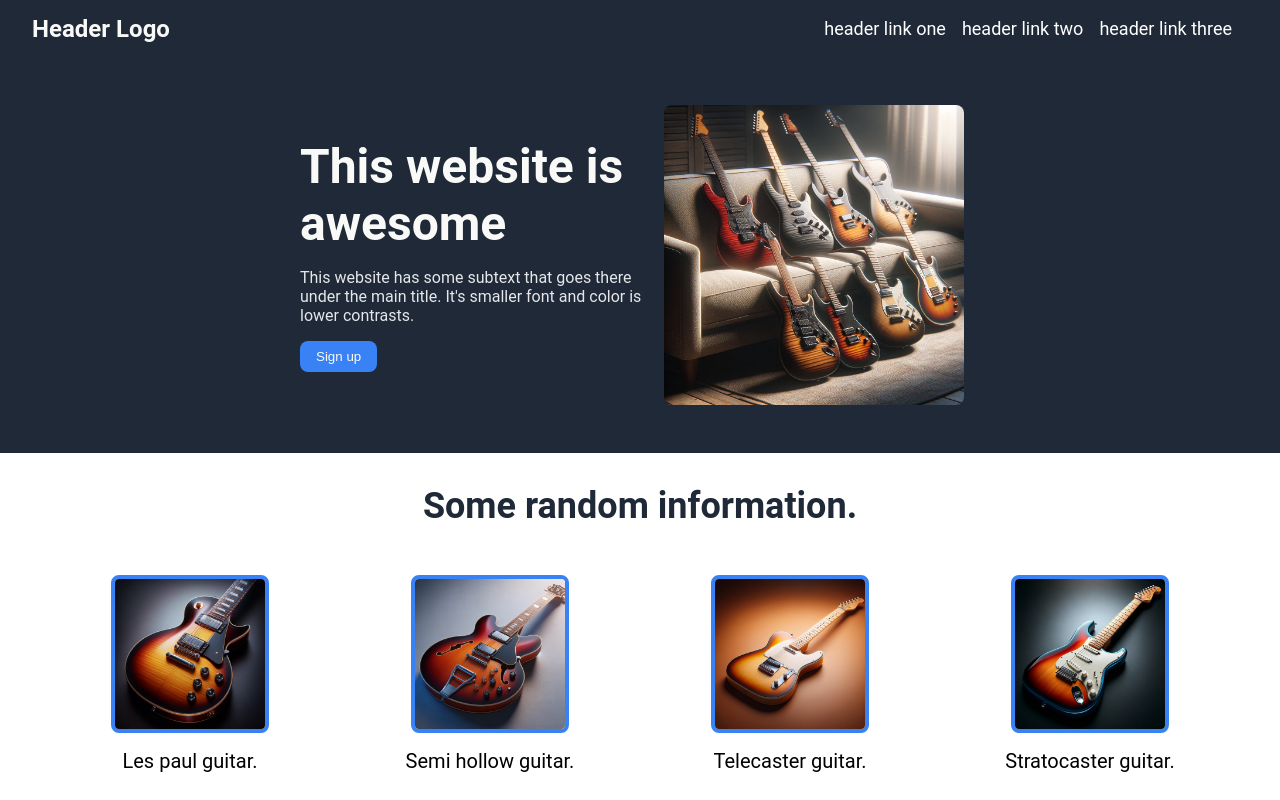
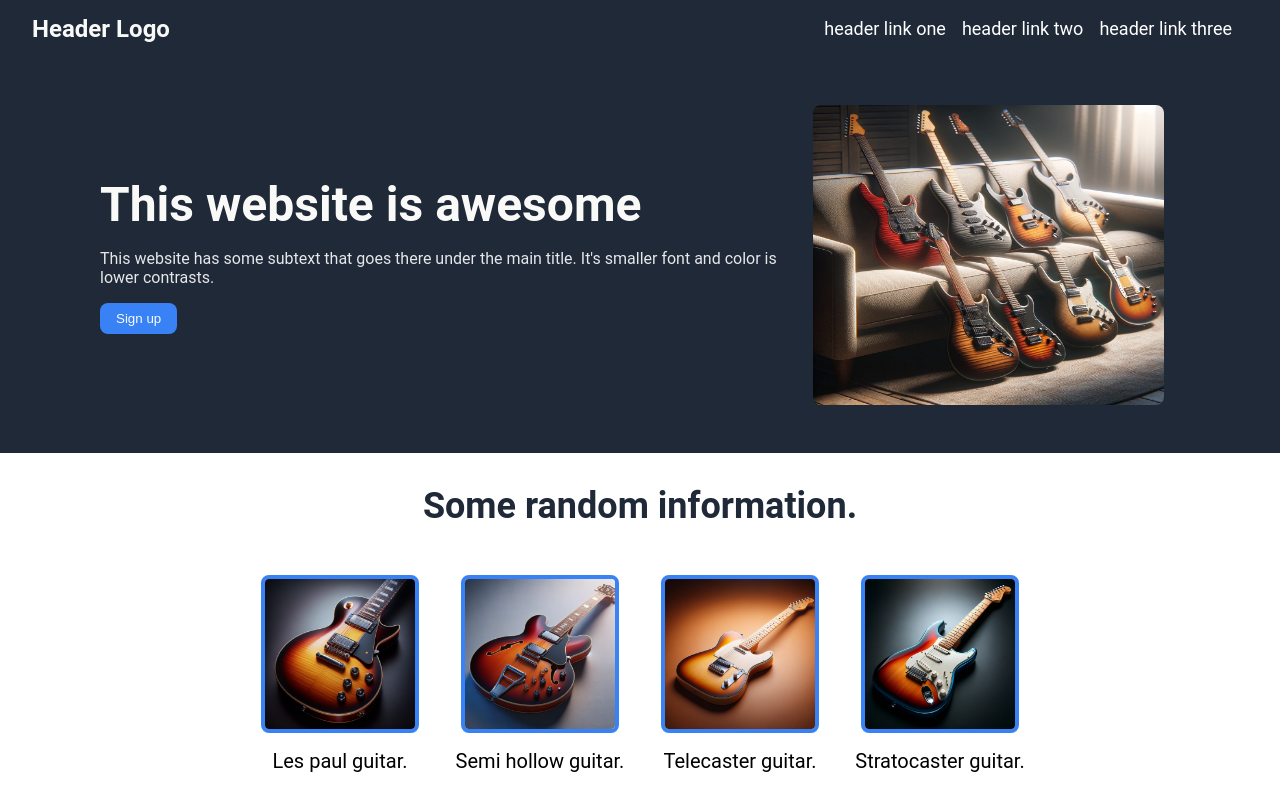
Before and after one commit to cantokung/landing-page, a plain HTML site: page index.html in a window 1280 px wide. Shown: the top 800 px of the page. Drawn offline with Linux system fonts and the light colour scheme.

Commit message:
fix space for content and hero

```diff
--- a/styles.css
+++ b/styles.css
@@ -54,11 +54,12 @@ img {
 display:flex;
 justify-content: center;
 align-items: center;
-  padding-left: 300px;
-  padding-right: 300px;
+padding-left: 100px;
+padding-right: 100px;
 padding-top: 32px;
 padding-bottom: 32px;
 text-align: left;
+
 }
 .hero-head{
 font-weight:bolder;
@@ -101,7 +102,7 @@ img {
 text-align: center;
 }
 .group{
-  width: 300px;
+width: 200px;
 display:flex;
 flex-direction: column;
 justify-content: center;
```
Lines whose indentation alone changed are shown as unchanged.
